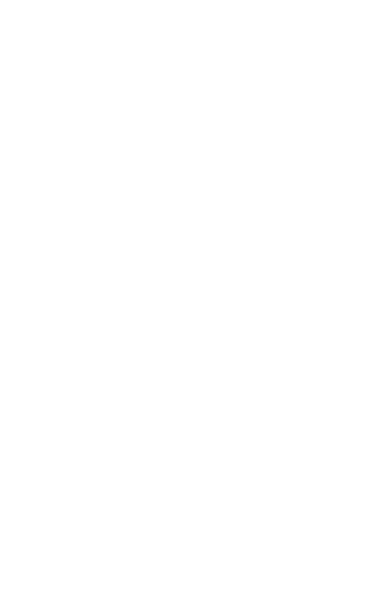
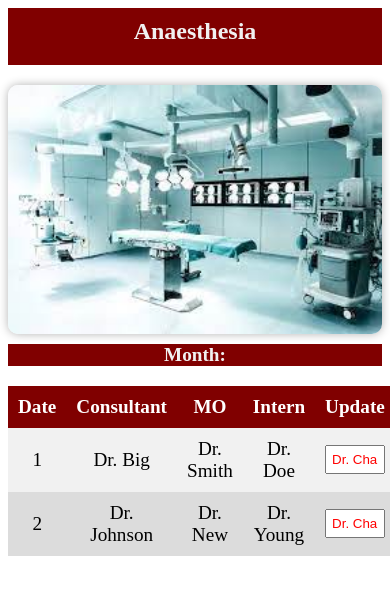
Before and after one commit to yousufmahomed/rosters, a plain HTML site: page Anaesthesia/anaesthesia.html in a window 390 px wide. Drawn offline with Linux system fonts and the light colour scheme.

Commit message:
modify department pages

```diff
--- a/Anaesthesia/anaesthesia.html
+++ b/Anaesthesia/anaesthesia.html
@@ -0,0 +1,54 @@
+<!DOCTYPE html>
+<html lang="en">
+<head>
+    <meta charset="UTF-8">
+    <meta name="viewport" content="width=device-width, initial-scale=1.0">
+    <title>Madadeni Rosters - Anaesthesia</title>
+    <link rel="stylesheet" href="/department.css">
+    <link rel="shortcut icon" href="/images/download.png" type="image/x-icon">
+    <script src="https://kit.fontawesome.com/834304401a.js" crossorigin="anonymous"></script>
+</head>
+<body>
+    <header>
+        <div class="main-header">
+
+            <h1>Anaesthesia</h1>
+        </div>
+        <div class="hero-pic">
+            <img src="/images/anaesthesia.jpg" alt="a picture of a hospital theatre">
+            <h2>Month:</h2>
+        </div>
+    </header>
+
+    <main>
+        <table>
+            <thead>
+                <tr>
+                    <th>Date</th>
+                    <th>Consultant</th>
+                    <th>MO</th>
+                    <th>Intern</th>
+                    <th>Update</th>
+                </tr>
+            </thead>
+            <tbody>
+                <tr>
+                    <td>1</td>
+                    <td>Dr. Big</td>
+                    <td>Dr. Smith</td>
+                    <td>Dr. Doe</td>
+                    <td><input type="text" value="Dr. Change"></td>
+                </tr>
+                <tr>
+                    <td>2</td>
+                    <td>Dr. Johnson</td>
+                    <td>Dr. New</td>
+                    <td>Dr. Young</td>
+                    <td><input type="text" value="Dr. Change"></td>
+                </tr>
+                <!-- more rows here -->
+            </tbody>
+        </table>
+    </main>
+</body>
+</html>
--- /dev/null
+++ b/department.css
@@ -0,0 +1,127 @@
+/* Desktop styles */
+@media (min-width: 769px) {
+  .main-header {
+    display: flex;
+    justify-content: center;
+    align-items: center;
+    padding: 20px;
+    background-color: #800000;
+    color: #fff;
+  }
+  .main-header h1 {
+    font-size: 2rem;
+    margin: 0;
+  }
+  .hero-pic {
+    margin-top: 50px;
+    text-align: center;
+  }
+  .hero-pic img {
+    display: inline-block;
+    margin: 0 auto;
+    max-width: 800px;
+    border-radius: 20px;
+    box-shadow: 0 0 20px rgba(0, 0, 0, 0.2);
+  }
+  .hero-pic h2 {
+    margin-top: 20px;
+    font-size: 1.5rem;
+    font-weight: bold;
+  }
+  table {
+    margin-top: 50px;
+    border-collapse: collapse;
+    width: 100%;
+  }
+  th,
+  td {
+    padding: 10px;
+    text-align: center;
+    border: 2px solid #800000;
+  }
+  th {
+    background-color: #800000;
+    color: #fff;
+  }
+  tr:nth-child(even) {
+    background-color: #f2f2f2;
+  }
+  input[type="text"] {
+    color: red;
+    width: 100%;
+    padding: 8px 10px;
+    border: none;
+    border-radius: 4px;
+    box-shadow: 0 0 10px rgba(0, 0, 0, 0.2);
+  }
+}
+
+/* Mobile styles */
+@media (max-width: 768px) {
+  .main-header {
+    background-color: #800000;
+    color: #f1f1f1;
+    display: flex;
+    justify-content: center;
+    align-items: center;
+    flex-wrap: wrap;
+    padding: 10px;
+  }
+  .main-header h1 {
+    flex: 1 1 100%;
+    margin: 0;
+    text-align: center;
+    font-size: 1.5rem;
+    padding-bottom: 10px;
+  }
+
+  .hero-pic {
+    margin: 20px auto;
+  }
+  .hero-pic img {
+    display: block;
+    width: 100%;
+    border-radius: 10px;
+    box-shadow: 0 0 10px rgba(0, 0, 0, 0.3);
+  }
+  .hero-pic h2 {
+    text-align: center;
+    margin-top: 10px;
+    font-size: 1.2rem;
+    font-weight: bold;
+  }
+  h2 {
+    background-color: #800000;
+    color: #f1f1f1;
+  }
+  table {
+    margin:20px 0;
+    width: 100%;
+    border-collapse: collapse;
+  }
+  th,
+  td {
+    padding: 10px;
+    text-align: center;
+    font-size: 1.2rem;
+  }
+  thead {
+    background-color: #800000;
+  }
+  th {
+    color: #fff;
+    font-weight: bold;
+  }
+  tbody {
+    background-color: #f1f1f1;
+  }
+  tr:nth-child(even) {
+    background-color: #dcdcdc;
+  }
+  input[type="text"] {
+    width: 100%;
+    box-sizing: border-box;
+    padding: 5px;
+    color: red;
+  }
+}
```
Also changed, not shown: index.html (+1 -0 lines), images/anaesthesia.jpg (added), images/anaesthesiaicon.png (added).
